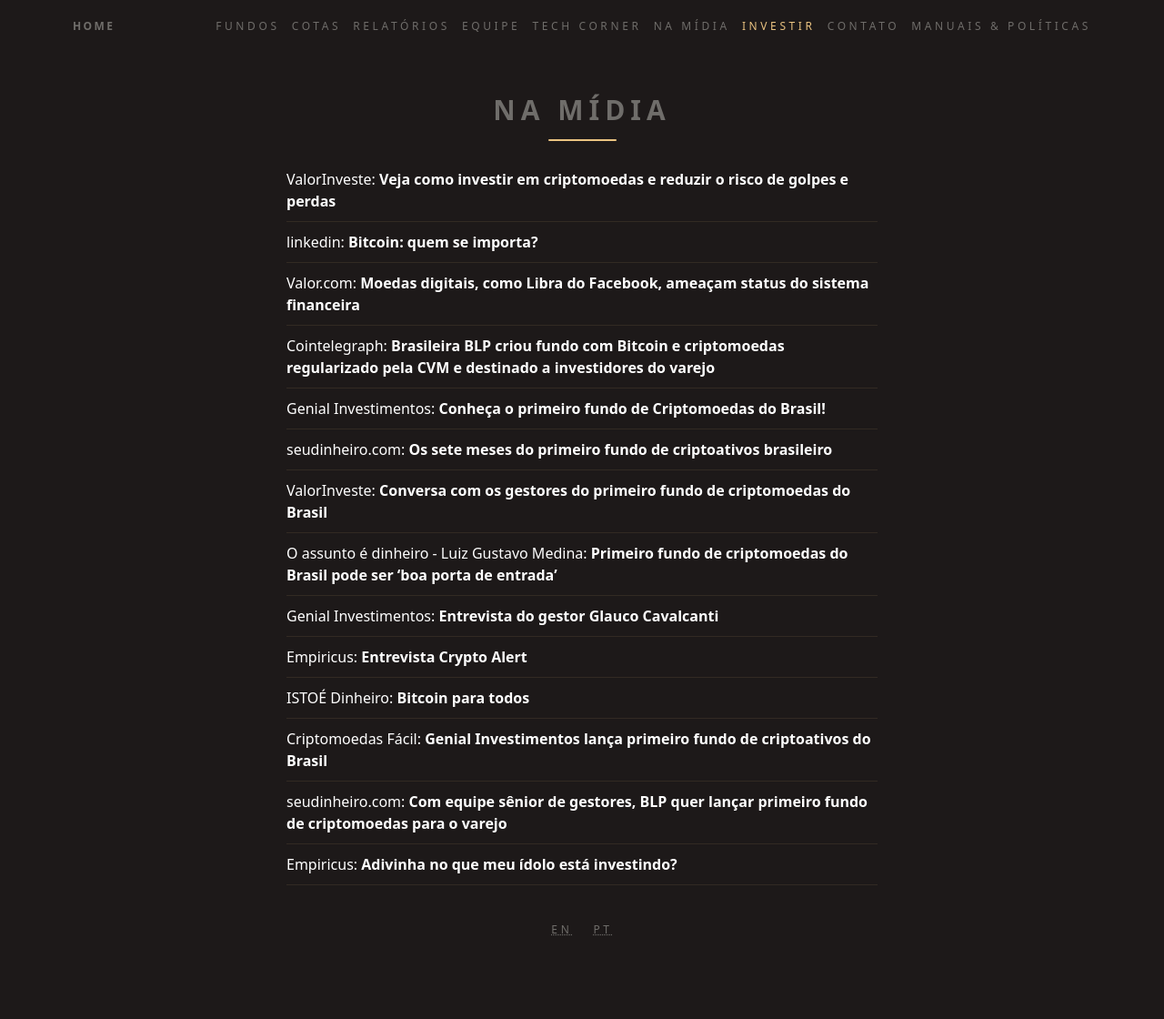
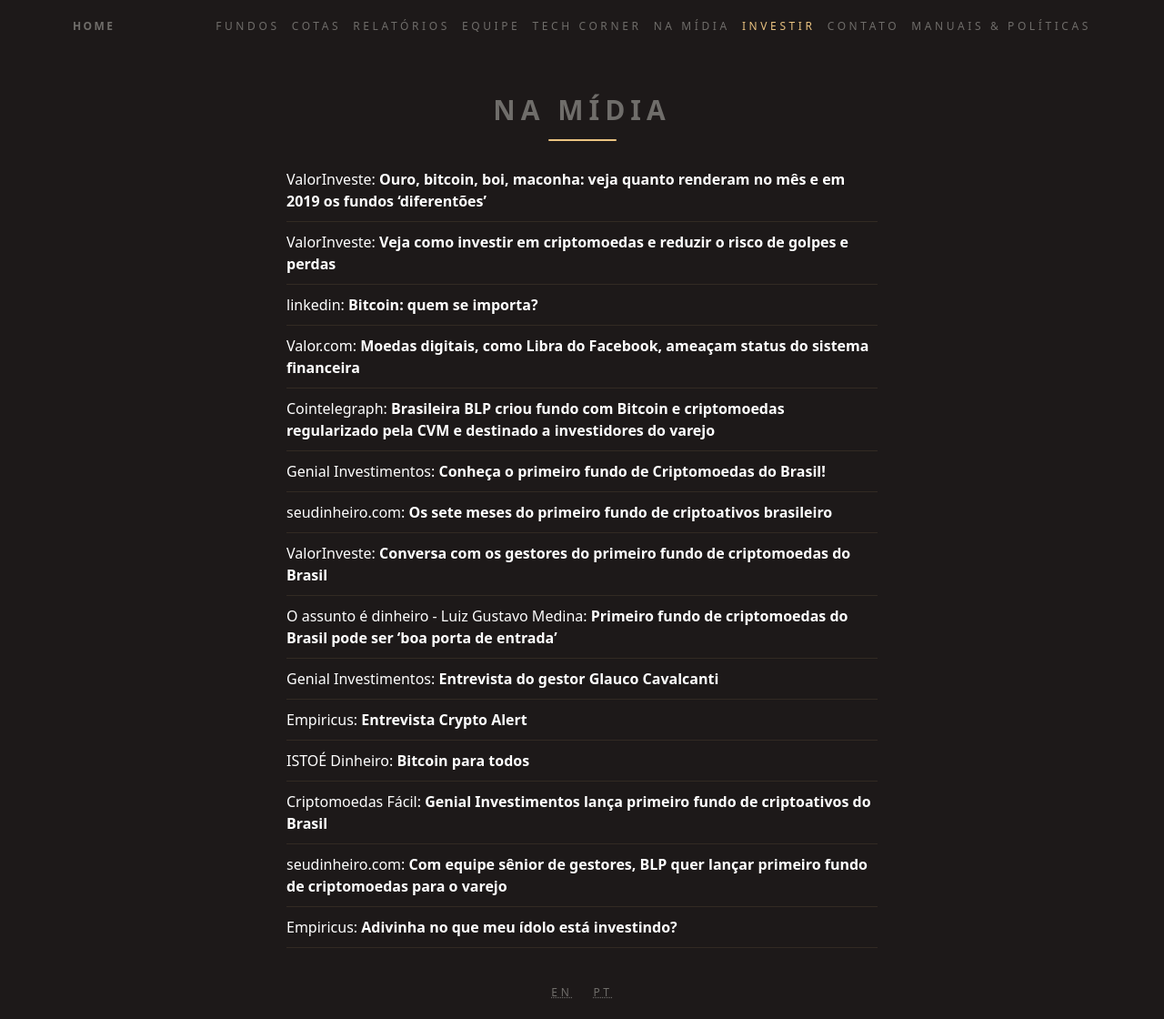
Before and after one commit to ateliedetemas/blpcrypto, a Jekyll site: the page built from _pages/na-midia.md, in a window 1280 px wide. Shown: the whole page at 91% size. Built offline with Jekyll 4.4.1, drawn with Linux system fonts in a browser that asks for light colours; before the commit the page ends 1051 px from its top, so only the background shows below that.

Commit message:
Update na-midia.md

```diff
--- a/_pages/na-midia.md
+++ b/_pages/na-midia.md
@@ -3,6 +3,7 @@ lang: pt
 layout: page
 title: Na Mídia
 ---
+| [ValorInveste: **Ouro, bitcoin, boi, maconha: veja quanto renderam no mês e em 2019 os fundos 'diferentões'**](https://valorinveste.globo.com/produtos/fundos/noticia/2019/12/09/ouro-bitcoin-boi-maconha-veja-quanto-renderam-no-mes-e-em-2019-os-fundos-diferentoes.ghtml)
 | [ValorInveste: **Veja como investir em criptomoedas e reduzir o risco de golpes e perdas**](https://valorinveste.globo.com/mercados/cripto/noticia/2019/10/25/veja-como-investir-em-criptomoedas-e-reduzir-o-risco-de-golpes-e-perdas.ghtml)
 | [linkedin: **Bitcoin: quem se importa?**](https://www.linkedin.com/pulse/bitcoin-quem-se-importa-nicholas-gon%25C3%25A7alves-sacchi/)
 | [Valor.com: **Moedas digitais, como Libra do Facebook, ameaçam status do sistema financeira**](http://www.valor.com.br/cultura/6355697/moedas-digitais-como-libra-do-facebook-ameacam-status-do-sistema-financeiro)
```
